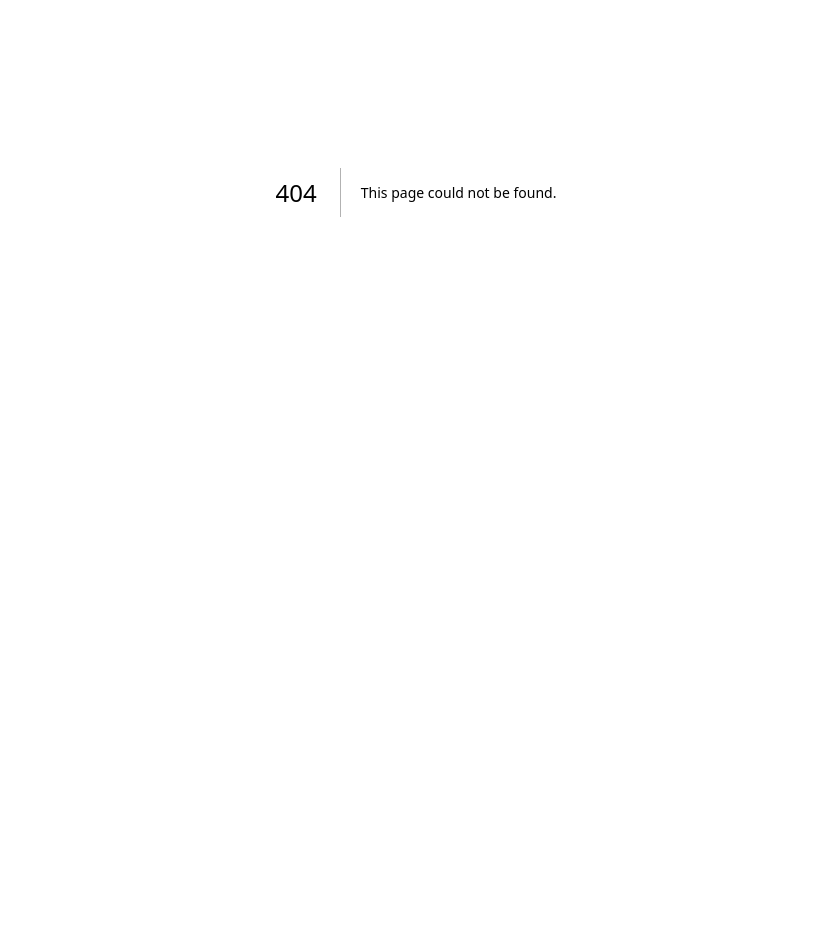
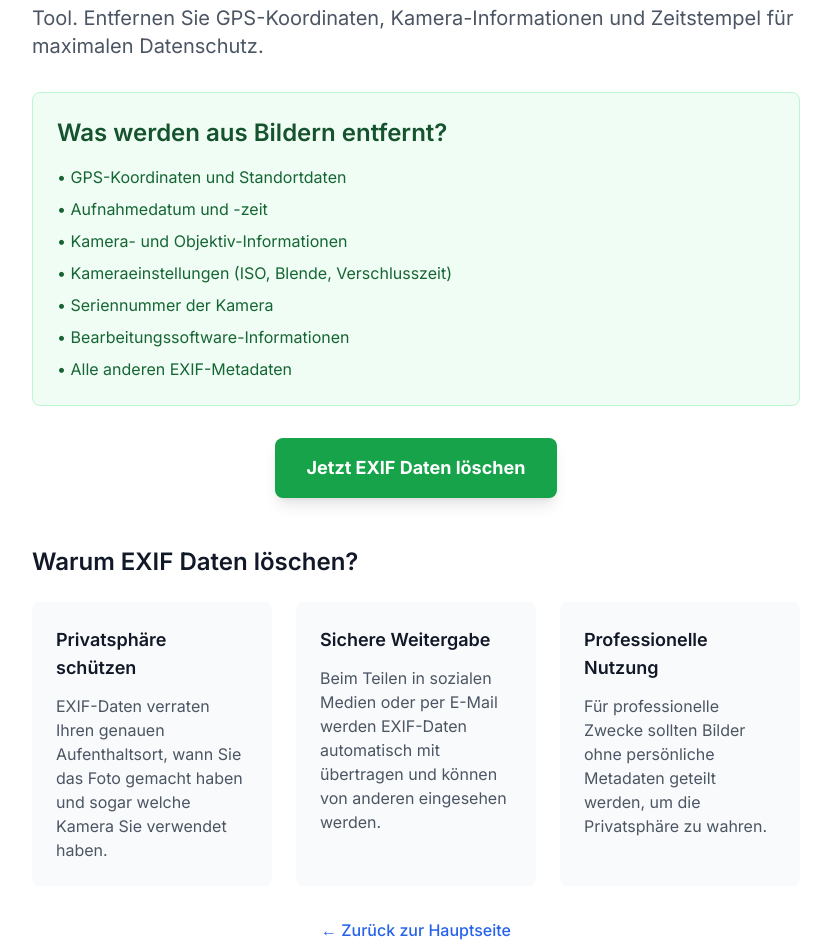
Before and after one commit to ship-it-now-please/metadaten-l-schen, a Next.js app: page /exif-daten-loeschen in a window 1280 px wide. Before the commit this address had no page. Shown: the part 208-1152 px from the top of the page, without its empty margins (224-1055 px from the left). Before the commit the page ends 800 px from the top, so only its background shows below. Built offline with nearby package versions, Linux system fonts and the light colour scheme.

Commit message:
Add targeted landing pages for top keywords and optimize CTR with better titles/descriptions

```diff
--- /dev/null
+++ b/app/exif-daten-loeschen/page.tsx
@@ -0,0 +1,91 @@
+import type { Metadata } from 'next'
+import Link from 'next/link'
+
+export const metadata: Metadata = {
+  title: 'EXIF Daten löschen - Kostenloses Online Tool | metadaten-löschen.de',
+  description: 'EXIF Daten löschen kostenlos! GPS, Kamera-Info, Zeitstempel aus Bildern entfernen. 100% sicher, sofort verfügbar, lokale Verarbeitung.',
+  keywords: 'exif daten löschen, exif daten entfernen, exif daten auslesen, gps daten entfernen, kamera daten löschen, bilder metadaten entfernen',
+  alternates: {
+    canonical: 'https://metadaten-löschen.de/exif-daten-loeschen',
+  },
+}
+
+export default function EXIFDatenPage() {
+  return (
+    <div className="min-h-screen bg-gray-50">
+      <div className="max-w-4xl mx-auto px-4 sm:px-6 lg:px-8 py-12">
+        <div className="bg-white rounded-lg shadow-sm p-8">
+          <h1 className="text-4xl font-bold text-gray-900 mb-6">
+            EXIF Daten löschen - Kostenloses Online Tool
+          </h1>
+
+          <div className="prose prose-lg max-w-none mb-8">
+            <p className="text-xl text-gray-600 mb-6">
+              Löschen Sie alle EXIF-Daten aus Ihren Bildern mit unserem kostenlosen Online-Tool.
+              Entfernen Sie GPS-Koordinaten, Kamera-Informationen und Zeitstempel für maximalen Datenschutz.
+            </p>
+          </div>
+
+          <div className="bg-green-50 border border-green-200 rounded-lg p-6 mb-8">
+            <h2 className="text-2xl font-semibold text-green-900 mb-4">
+              Was werden aus Bildern entfernt?
+            </h2>
+            <ul className="space-y-2 text-green-800">
+              <li>• GPS-Koordinaten und Standortdaten</li>
+              <li>• Aufnahmedatum und -zeit</li>
+              <li>• Kamera- und Objektiv-Informationen</li>
+              <li>• Kameraeinstellungen (ISO, Blende, Verschlusszeit)</li>
+              <li>• Seriennummer der Kamera</li>
+              <li>• Bearbeitungssoftware-Informationen</li>
+              <li>• Alle anderen EXIF-Metadaten</li>
+            </ul>
+          </div>
+
+          <div className="text-center">
+            <Link
+              href="/#tools"
+              className="bg-green-600 text-white px-8 py-4 rounded-lg font-bold text-lg hover:bg-green-700 transition-colors shadow-lg inline-flex items-center"
+            >
+              Jetzt EXIF Daten löschen
+            </Link>
+          </div>
+
+          <div className="mt-12">
+            <h2 className="text-2xl font-semibold text-gray-900 mb-6">
+              Warum EXIF Daten löschen?
+            </h2>
+            <div className="grid md:grid-cols-3 gap-6">
+              <div className="bg-gray-50 p-6 rounded-lg">
+                <h3 className="text-lg font-semibold text-gray-900 mb-3">Privatsphäre schützen</h3>
+                <p className="text-gray-600">
+                  EXIF-Daten verraten Ihren genauen Aufenthaltsort, wann Sie das Foto gemacht haben
+                  und sogar welche Kamera Sie verwendet haben.
+                </p>
+              </div>
+              <div className="bg-gray-50 p-6 rounded-lg">
+                <h3 className="text-lg font-semibold text-gray-900 mb-3">Sichere Weitergabe</h3>
+                <p className="text-gray-600">
+                  Beim Teilen in sozialen Medien oder per E-Mail werden EXIF-Daten automatisch
+                  mit übertragen und können von anderen eingesehen werden.
+                </p>
+              </div>
+              <div className="bg-gray-50 p-6 rounded-lg">
+                <h3 className="text-lg font-semibold text-gray-900 mb-3">Professionelle Nutzung</h3>
+                <p className="text-gray-600">
+                  Für professionelle Zwecke sollten Bilder ohne persönliche Metadaten
+                  geteilt werden, um die Privatsphäre zu wahren.
+                </p>
+              </div>
+            </div>
+          </div>
+
+          <div className="mt-8 text-center">
+            <Link href="/" className="text-blue-600 hover:text-blue-800 font-medium">
+              ← Zurück zur Hauptseite
+            </Link>
+          </div>
+        </div>
+      </div>
+    </div>
+  )
+}
--- a/app/layout.tsx
+++ b/app/layout.tsx
@@ -6,8 +6,8 @@ import './globals.css'
 const inter = Inter({ subsets: ['latin'] })
 
 export const metadata: Metadata = {
-  title: 'EXIF Daten löschen & Metadaten entfernen - Kostenloses Online Tool | metadaten-löschen.de',
-  description: 'Kostenloses EXIF Daten Tool zum Auslesen und Löschen von Metadaten aus Bildern, PDFs und Videos. EXIF Daten auslesen, Metadaten aus Bildern entfernen, PDF Metadaten entfernen. 100% kostenlos & sicher!',
+  title: 'Metadaten löschen - Kostenloses Online Tool | EXIF Daten entfernen',
+  description: 'Metadaten löschen kostenlos & sicher! EXIF Daten aus Bildern entfernen, PDF Metadaten löschen. 100% kostenlos, sofort verfügbar, lokale Verarbeitung.',
   keywords: 'exif daten, exif daten löschen, exif daten auslesen, exif daten ändern, metadaten entfernen, metadaten auslesen, metadaten löschen, pdf metadaten entfernen, exif daten online, exif daten tool, metadaten aus bildern entfernen, exif daten auslesen online, exif daten entfernen, metadaten tool, exif metadaten, exif daten auslesen tool, metadaten aus bildern, exif daten löschen online, exif daten bearbeiten, exif daten anzeigen, exif daten auslesen mac, exif daten auslesen windows, exif daten auslesen android, exif daten auslesen iphone, datenschutz, privatsphäre, kostenlos, online tool',
   authors: [{ name: 'EXIF Daten Tool Team' }],
   creator: 'metadaten-löschen.de',
--- /dev/null
+++ b/app/pdf-metadaten-entfernen/page.tsx
@@ -0,0 +1,83 @@
+import type { Metadata } from 'next'
+import Link from 'next/link'
+
+export const metadata: Metadata = {
+  title: 'PDF Metadaten entfernen - Kostenloses Online Tool | metadaten-löschen.de',
+  description: 'PDF Metadaten entfernen kostenlos! Autor, Erstellungsdatum, Schlüsselwörter aus PDF-Dokumenten löschen. 100% sicher, sofort verfügbar.',
+  keywords: 'pdf metadaten entfernen, pdf metadaten löschen, pdf metadaten auslesen, pdf daten löschen, pdf autor entfernen, pdf ersteller löschen',
+  alternates: {
+    canonical: 'https://metadaten-löschen.de/pdf-metadaten-entfernen',
+  },
+}
+
+export default function PDFMetadatenPage() {
+  return (
+    <div className="min-h-screen bg-gray-50">
+      <div className="max-w-4xl mx-auto px-4 sm:px-6 lg:px-8 py-12">
+        <div className="bg-white rounded-lg shadow-sm p-8">
+          <h1 className="text-4xl font-bold text-gray-900 mb-6">
+            PDF Metadaten entfernen - Kostenloses Online Tool
+          </h1>
+
+          <div className="prose prose-lg max-w-none mb-8">
+            <p className="text-xl text-gray-600 mb-6">
+              Entfernen Sie alle Metadaten aus Ihren PDF-Dokumenten mit unserem kostenlosen Online-Tool.
+              Schützen Sie Ihre Privatsphäre und entfernen Sie Autor, Erstellungsdatum und andere sensible Informationen.
+            </p>
+          </div>
+
+          <div className="bg-blue-50 border border-blue-200 rounded-lg p-6 mb-8">
+            <h2 className="text-2xl font-semibold text-blue-900 mb-4">
+              Was wird aus PDF-Dokumenten entfernt?
+            </h2>
+            <ul className="space-y-2 text-blue-800">
+              <li>• Autor und Ersteller-Informationen</li>
+              <li>• Erstellungs- und Änderungsdatum</li>
+              <li>• Schlüsselwörter und Beschreibungen</li>
+              <li>• Software-Informationen (Producer, Creator)</li>
+              <li>• Titel und Betreff-Zeilen</li>
+              <li>• Alle anderen versteckten Metadaten</li>
+            </ul>
+          </div>
+
+          <div className="text-center">
+            <Link
+              href="/#tools"
+              className="bg-blue-600 text-white px-8 py-4 rounded-lg font-bold text-lg hover:bg-blue-700 transition-colors shadow-lg inline-flex items-center"
+            >
+              Jetzt PDF Metadaten entfernen
+            </Link>
+          </div>
+
+          <div className="mt-12">
+            <h2 className="text-2xl font-semibold text-gray-900 mb-6">
+              Warum PDF Metadaten entfernen?
+            </h2>
+            <div className="grid md:grid-cols-2 gap-6">
+              <div className="bg-gray-50 p-6 rounded-lg">
+                <h3 className="text-lg font-semibold text-gray-900 mb-3">Datenschutz</h3>
+                <p className="text-gray-600">
+                  PDF-Dokumente enthalten oft sensible Informationen über den Ersteller,
+                  die Aufschluss über Ihre Identität und Arbeitsgewohnheiten geben können.
+                </p>
+              </div>
+              <div className="bg-gray-50 p-6 rounded-lg">
+                <h3 className="text-lg font-semibold text-gray-900 mb-3">Sichere Weitergabe</h3>
+                <p className="text-gray-600">
+                  Beim Teilen von PDF-Dokumenten werden automatisch Metadaten übertragen,
+                  die Sie möglicherweise nicht preisgeben möchten.
+                </p>
+              </div>
+            </div>
+          </div>
+
+          <div className="mt-8 text-center">
+            <Link href="/" className="text-blue-600 hover:text-blue-800 font-medium">
+              ← Zurück zur Hauptseite
+            </Link>
+          </div>
+        </div>
+      </div>
+    </div>
+  )
+}
```
Also changed, not shown: 1 other file (tests, documents, lock files or other folders).
